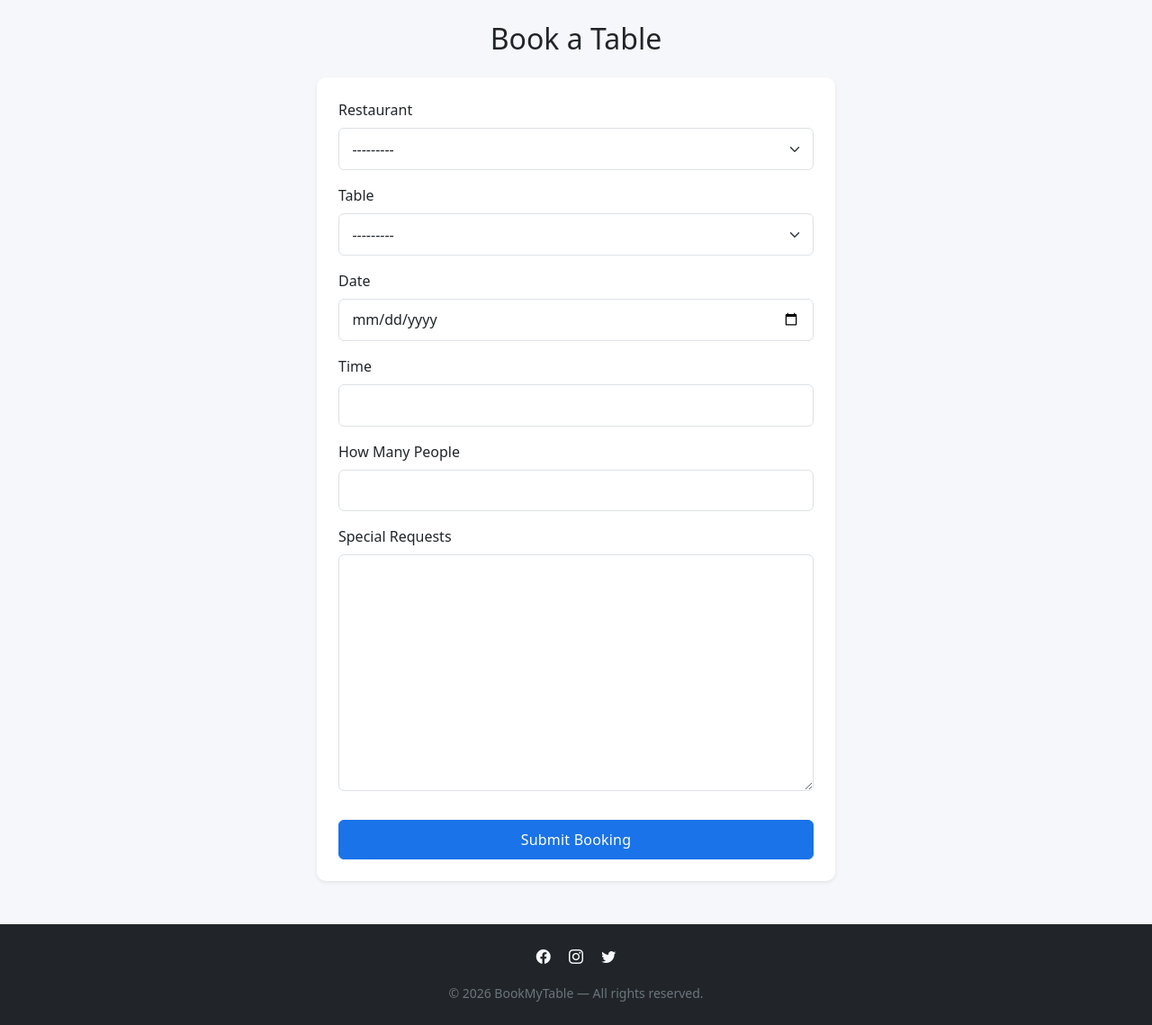
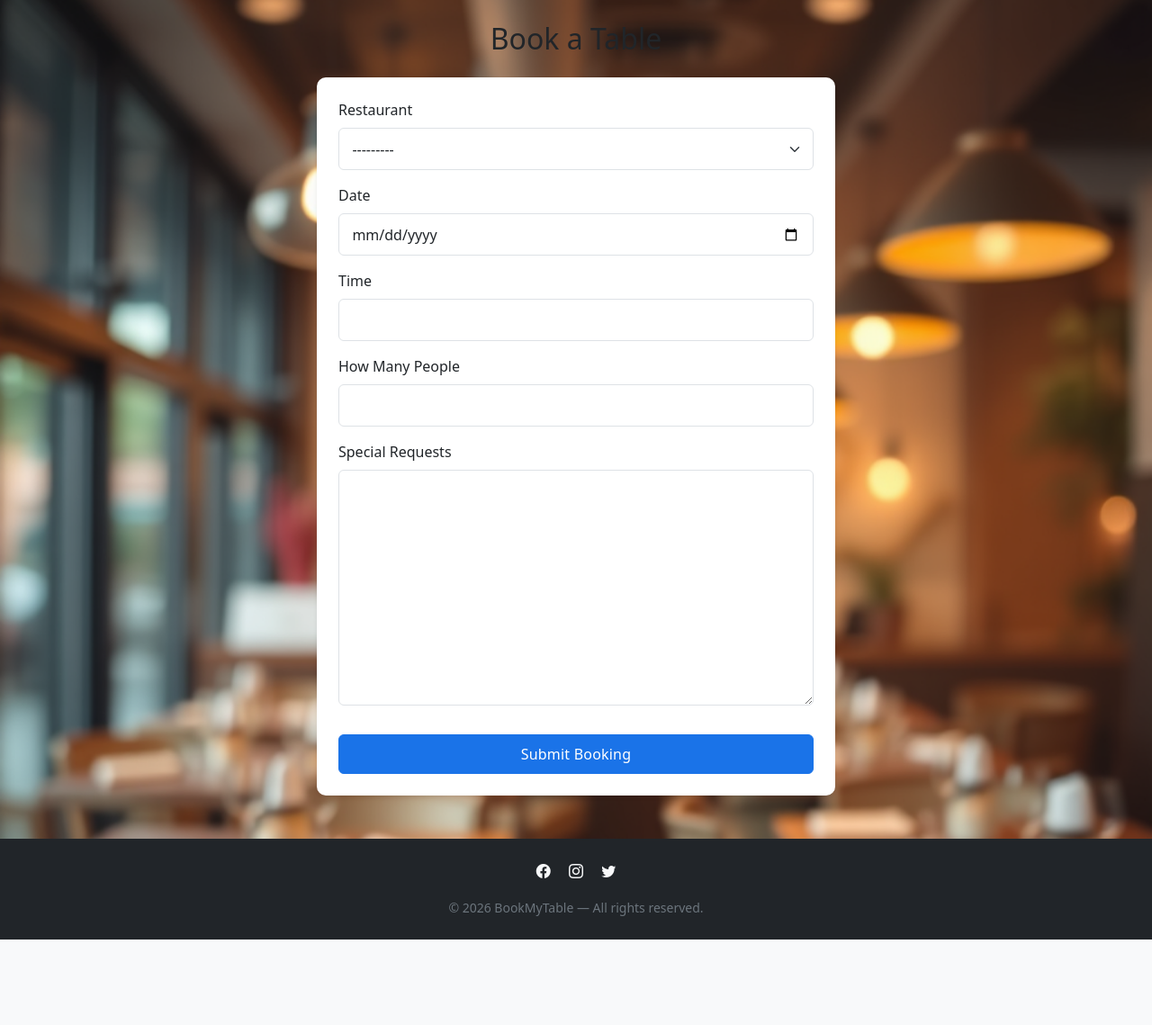
Before and after one commit to Pierre-Louis789/restaurant-booking, a Django app: page /book/ in a window 1280 px wide. Shown: the part 56-1195 px from the top of the page at 90% size. After the commit the page ends 1100 px from the top, so only its background shows below. Run offline with Django 5.2, Linux system fonts and the light colour scheme; the visitor is signed in with stand-in values (Sample User, id 1); data that the repository does not hold is empty.

Commit message:
clean BookingForm by removing table logic and preventing booking page crash

```diff
--- a/bookings/forms.py
+++ b/bookings/forms.py
@@ -1,12 +1,12 @@
 from django import forms
-from .models import Booking, Table
+from .models import Booking
 from django.contrib.auth.models import User
 from django.contrib.auth.forms import UserCreationForm
 
 class BookingForm(forms.ModelForm):
     class Meta:
         model = Booking
-        fields = ['restaurant', 'table', 'date', 'time', 'party_size', 'special_requests']
+        fields = ['restaurant', 'date', 'time', 'party_size', 'special_requests']
 
     date = forms.DateField(
         widget=forms.DateInput(attrs={'type': 'date'})
@@ -14,14 +14,6 @@ class BookingForm(forms.ModelForm):
 
     def __init__(self, *args, **kwargs):
         super().__init__(*args, **kwargs)
-        if 'restaurant' in self.data:
-            try:
-                restaurant_id = int(self.data.get('restaurant'))
-                self.fields['table'].queryset = Table.objects.filter(restaurant_id=restaurant_id)
-            except (ValueError, TypeError):
-                self.fields['table'].queryset = Table.objects.none()
-        else:
-            self.fields['table'].queryset = Table.objects.none()
 
 
 class SignUpForm(UserCreationForm):
--- a/bookings/models.py
+++ b/bookings/models.py
@@ -35,9 +35,8 @@ class Booking(models.Model):
 
     user = models.ForeignKey(User, on_delete=models.CASCADE)
     restaurant = models.ForeignKey(Restaurant, on_delete=models.CASCADE)
-    table = models.ForeignKey(Table, on_delete=models.SET_NULL, null=True, blank=True)
     date = models.DateField()
-
+    table = models.ForeignKey(Table, null=True, blank=True, on_delete=models.SET_NULL)
     time = models.TimeField()
     party_size = models.IntegerField()
     status = models.CharField(max_length=10, choices=STATUS_CHOICES, default='pending')
--- a/bookings/templates/base.html
+++ b/bookings/templates/base.html
@@ -16,9 +16,10 @@
         --card-shadow: 0 4px 12px rgba(0,0,0,0.08);
     }
 body {
-        background-color: var(--bg-light);
-        color: var(--text-dark);
-    }
+    background: url('/static/images/bg-texture.png') no-repeat center center fixed;
+    background-size: cover;
+    background-color: #f5f7fa;
+}
 
 .btn-primary {
         background-color: var(--primary);
--- a/bookings/templates/booking_confirmation.html
+++ b/bookings/templates/booking_confirmation.html
@@ -13,9 +13,6 @@
         <h5 class="fw-bold mb-3 text-center">{{ booking.restaurant.name }}</h5>
 
         <ul class="list-group mb-3">
-            <li class="list-group-item">
-                <strong>Table:</strong> {{ booking.table.table_number }} ({{ booking.table.capacity }} seats)
-            </li>
             <li class="list-group-item">
                 <strong>Date:</strong> {{ booking.date }}
             </li>
--- a/bookings/templates/create_booking.html
+++ b/bookings/templates/create_booking.html
@@ -25,11 +25,6 @@
             <div class="mb-3">
                 <label class="form-label">Restaurant</label>
                 {{ form.restaurant|add_class:"form-select" }}
-            </div>
-
-            <div class="mb-3">
-                <label class="form-label">Table</label>
-                {{ form.table|add_class:"form-select" }}
             </div>
 
             <div class="mb-3">
--- a/bookings/templates/edit_booking.html
+++ b/bookings/templates/edit_booking.html
@@ -24,11 +24,6 @@
             <div class="mb-3">
                 <label class="form-label">Restaurant</label>
                 {{ form.restaurant|add_class:"form-select" }}
-            </div>
-
-            <div class="mb-3">
-                <label class="form-label">Table</label>
-                {{ form.table|add_class:"form-select" }}
             </div>
 
             <div class="mb-3">
--- a/bookings/templates/my_bookings.html
+++ b/bookings/templates/my_bookings.html
@@ -18,8 +18,6 @@
                     </div>
 
                     <hr>
-
-                    <p class="mb-1"><strong>Table:</strong> {{ booking.table.table_number }} ({{ booking.table.capacity }} seats)</p>
                     <p class="mb-1"><strong>Party Size:</strong> {{ booking.party_size }}</p>
 
                     {% if booking.special_requests %}
```
Also changed, not shown: static/images/bg-texture.png (added).
